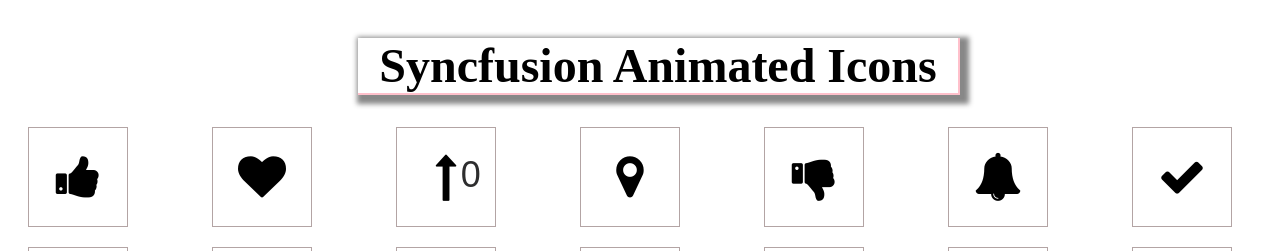
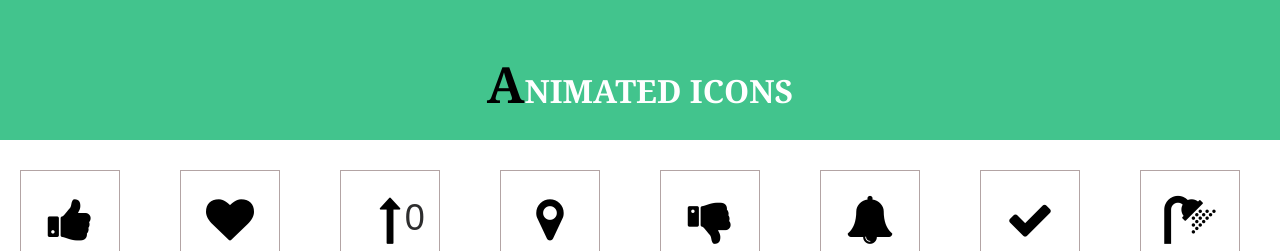
Before and after one commit to Karthikk15/animatedIcons, a website: page iconDemo.html in a window 1280 px wide. Shown: the top 251 px of the page. Drawn offline with nearby package versions, Linux system fonts and the light colour scheme; a web font is replaced by a local one.

Commit message:
front page changes related commit

```diff
--- a/css/iconDemo.css
+++ b/css/iconDemo.css
@@ -14,27 +14,22 @@
     transform: scale(1.03);
 }
 
-h1 {
-	font-family: 'Baskervville', serif;
-	font-size: 3em;
-	border-bottom: 2px solid pink;
-	border-right: 2px solid pink;
-    width: 600px;
+h1{
 	text-align: center;
-	-moz-box-shadow:4px 4px 5px #888888;
-	-ms-box-shadow: 4px 4px 5px #888888;
-	-webkit-box-shadow: 4px 4px 5px #888888;
-	-o-box-shadow: 4px 4px 5px #888888;
-	box-shadow: 4px 4px 5px 5px #888888;
-	margin-top: 30px;
-	margin-left: 350px;
-
+	font-family: Georgia, 'Times New Roman', Times, serif;
+	text-transform: uppercase;
+	color: white;
+	margin-top: 0px;
 }
-.header{
-    display: flex;
+h1::first-letter {
+	font-size: 50px;
+	color:black;
 }
 
 img{
     width: 200px;
     height: 200px;
 }
+body{
+	margin: 0px;
+}
--- a/iconDemo.html
+++ b/iconDemo.html
@@ -14,8 +14,8 @@
 </head>
 
 <body>
-    <div class="header">
-        <h1>Syncfusion Animated Icons</h1>
+    <div class="header" style="height: 90px; background-color:rgb(66,196,141); padding-top: 50px; margin-bottom: 30px;">
+        <h1>Animated Icons</h1>
     </div>
     <div id="container">
         <button class="icobutton" style="cursor:pointer;">
```
